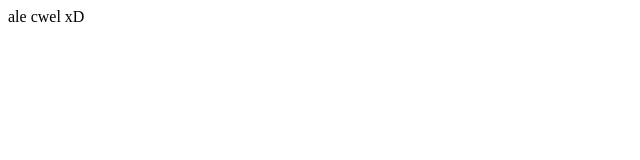
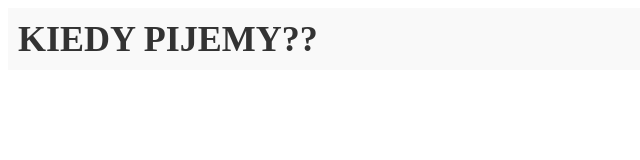
Before and after one commit to babesrap/babesrap.io, a plain HTML site: page index.html in a window 1280 px wide. Shown: the whole page, without its empty margins (0-640 px from the left). Drawn offline with Linux system fonts and the light colour scheme.

Commit message:
Update index.html

```diff
--- a/index.html
+++ b/index.html
@@ -2,11 +2,19 @@
 <html lang="en">
 <head>
     <meta charset="UTF-8">
-    <meta http-equiv="X-UA-Compatible" content="IE=edge">
     <meta name="viewport" content="width=device-width, initial-scale=1.0">
-    <title>chuj</title>
+    <style>
+        .stylowy-naglowek {
+            font-size: 36px;
+            text-transform: uppercase;
+            font-weight: bold;
+            color: #333;
+            background-color: #f9f9f9;
+            padding: 10px;
+        }
+    </style>
 </head>
 <body>
-   ale cwel xD
+    <div class="stylowy-naglowek">kiedy pijemy??</div>
 </body>
 </html>
```
